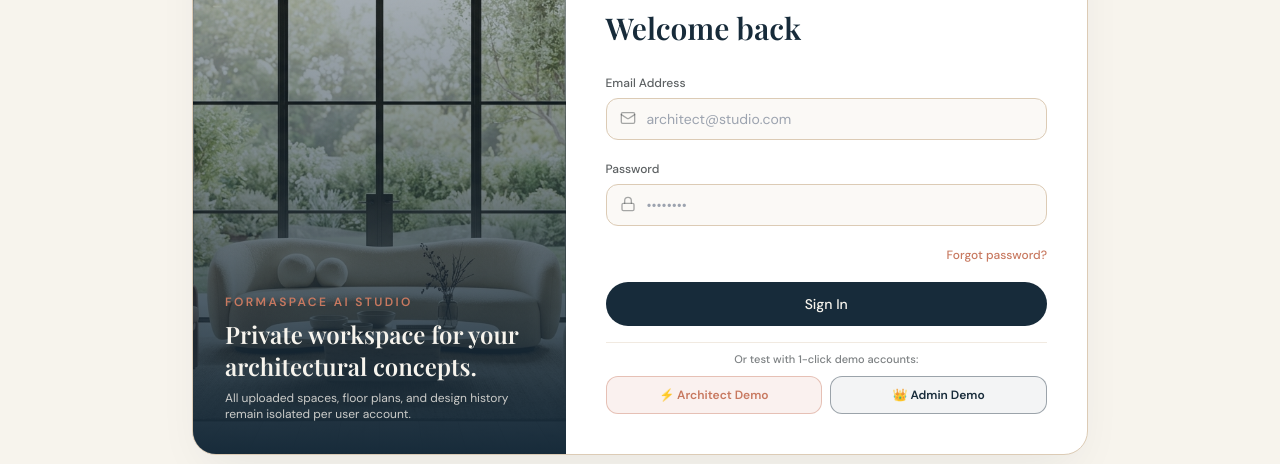
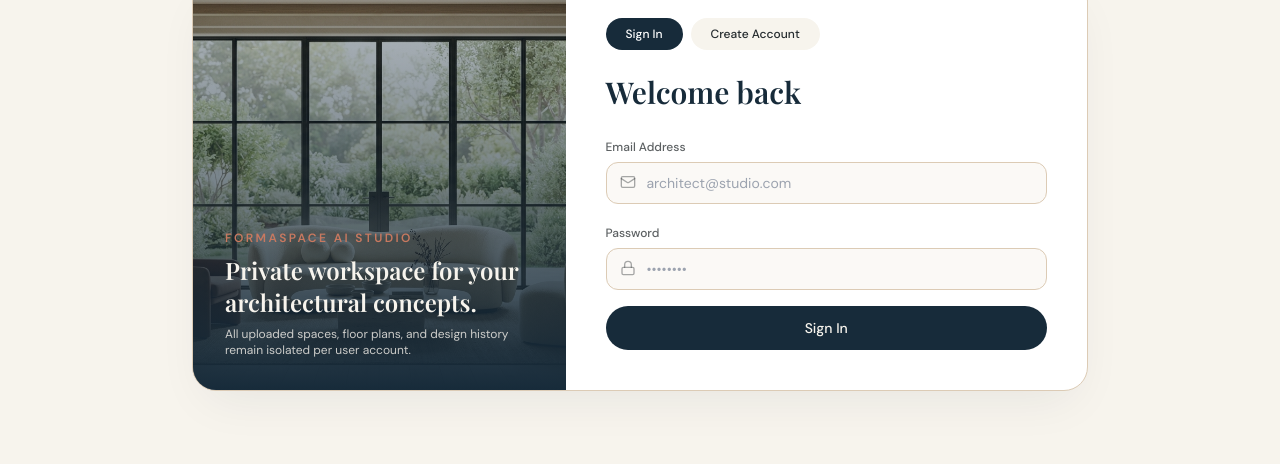
Before and after one commit to snehaAOSC/FormaSpace-AI, a React (Vite) app in the folder frontend/: page /auth in a window 1280 px wide. Shown: the part 229-693 px from the top of the page. Built offline with nearby package versions, Linux system fonts and the light colour scheme; no server answers; a web font is replaced by a local one.

Commit message:
fix(auth): remove forgot password link and demo accounts section below sign in button

```diff
--- a/frontend/src/pages/AuthPage.tsx
+++ b/frontend/src/pages/AuthPage.tsx
@@ -199,18 +199,6 @@ export const AuthPage: React.FC = () => {
               </div>
             )}
 
-            {mode === "login" && (
-              <div className="text-right">
-                <button
-                  type="button"
-                  onClick={() => setMode("forgot")}
-                  className="text-xs font-medium text-[#C87960] hover:underline"
-                >
-                  Forgot password?
-                </button>
-              </div>
-            )}
-
             {error && (
               <div className="rounded-xl border border-red-300 bg-red-50 px-3 py-2 text-xs text-red-800">
                 {error}
@@ -232,54 +220,6 @@ export const AuthPage: React.FC = () => {
                 ? "Send Reset Link"
                 : "Update Password"}
             </button>
-
-            {mode === "login" && (
-              <div className="pt-2 border-t border-[#DCCBB5]/40 space-y-2">
-                <div className="text-[11px] font-medium text-center text-[#252B2E]/60">Or test with 1-click demo accounts:</div>
-                <div className="grid grid-cols-2 gap-2">
-                  <button
-                    type="button"
-                    onClick={async () => {
-                      setEmail("studio@formaspace.ai");
-                      setPassword("FormaSpace2026!");
-                      setLoading(true);
-                      setError("");
-                      try {
-                        await login("studio@formaspace.ai", "FormaSpace2026!");
-                        navigate("/studio");
-                      } catch (err: any) {
-                        setError(err.message || "Login failed");
-                      } finally {
-                        setLoading(false);
-                      }
-                    }}
-                    className="flex items-center justify-center gap-1.5 rounded-xl border border-[#C87960]/40 bg-[#C87960]/10 py-2.5 px-2 text-xs font-semibold text-[#C87960] hover:bg-[#C87960]/20 transition"
-                  >
-                    <span>⚡ Architect Demo</span>
-                  </button>
-                  <button
-                    type="button"
-                    onClick={async () => {
-                      setEmail("admin@formaspace.ai");
-                      setPassword("AdminForma2026!");
-                      setLoading(true);
-                      setError("");
-                      try {
-                        const u = await login("admin@formaspace.ai", "AdminForma2026!");
-                        navigate(u.role === "admin" ? "/admin" : "/dashboard");
-                      } catch (err: any) {
-                        setError(err.message || "Login failed");
-                      } finally {
-                        setLoading(false);
-                      }
-                    }}
-                    className="flex items-center justify-center gap-1.5 rounded-xl border border-[#172B3A]/40 bg-[#172B3A]/5 py-2.5 px-2 text-xs font-semibold text-[#172B3A] hover:bg-[#172B3A]/10 transition"
-                  >
-                    <span>👑 Admin Demo</span>
-                  </button>
-                </div>
-              </div>
-            )}
           </form>
 
           {/* Google OAuth - only rendered if active/configured */}
```
